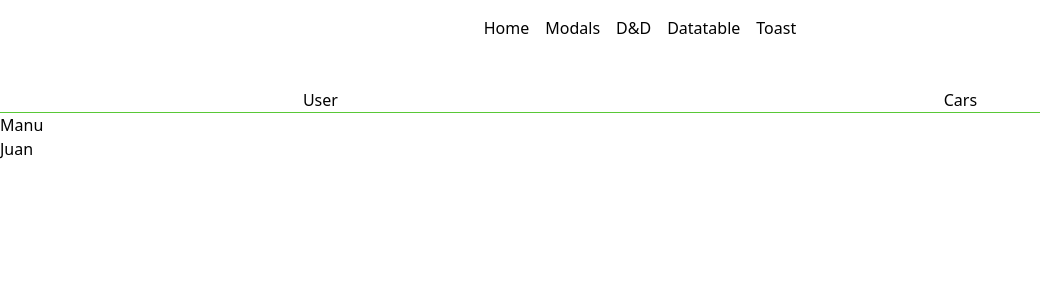
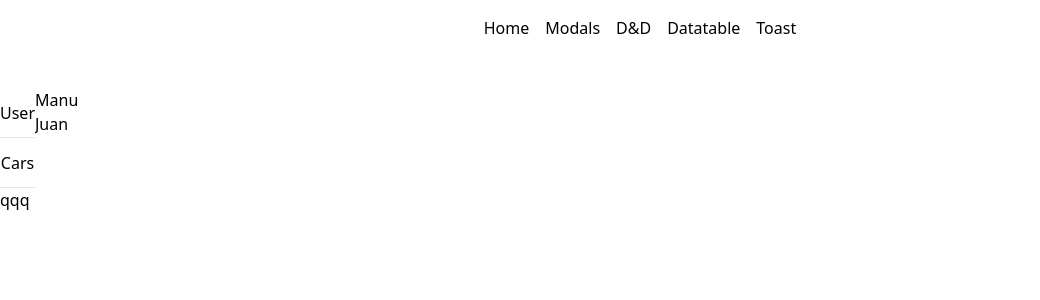
Before and after one commit to guiurm/bit-craft, a Vue app: page /tabs in a window 1280 px wide. Shown: the top 300 px of the page, without its empty margins (0-1040 px from the left). Built offline with nearby package versions, Linux system fonts and the light colour scheme.

Commit message:
fix: tabs position

```diff
--- a/src/components/tabs/TabSlide.vue
+++ b/src/components/tabs/TabSlide.vue
@@ -1,15 +1,5 @@
 <script setup lang="ts">
-import {
-    computed,
-    inject,
-    onBeforeMount,
-    onBeforeUnmount,
-    ref,
-    watch,
-    type Component,
-    type Ref,
-    type VNode
-} from 'vue';
+import { inject, onBeforeMount, onBeforeUnmount, ref, watch, type Component, type Ref, type VNode } from 'vue';
 import useCssClassTranslator, { type TCss } from '../../composables/cssClassTranslator';
 import { TAB_ADD, TAB_REMOVE, TAB_SET_ACTIVE, type TTabInjections, type TTabSlideData } from './TabGlobals';
 
@@ -18,10 +8,10 @@ const props = withDefaults(
         header: string | { component: Component | (() => VNode); binds: Record<string, any> };
         id?: string;
         active?: boolean;
-        transitionName?: string;
+        //transitionName?: string;
         class?: TCss;
     }>(),
-    { active: false, transitionName: 'fade', class: '' }
+    { active: false, /*transitionName: 'fade',*/ class: '' }
 );
 const emits = defineEmits<{ clickTab: []; show: []; hide: [] }>();
 
@@ -56,12 +46,14 @@ watch(
         if (n) setTab(id);
     }
 );
-const transition = computed(() => props.transitionName);
+// const transition = computed(() => props.transitionName);
 </script>
 <template>
-    <transition :name="transition" class="absolute top-0">
-        <div v-if="tabR.active" :class="css">
-            <slot />
-        </div>
-    </transition>
+    <!--
+        <transition :name="transition" class="absolute top-0">
+            <transition :name="transition"> </transition>
+    -->
+    <div v-if="tabR.active" :class="css">
+        <slot />
+    </div>
 </template>
--- a/src/views/TabsView.vue
+++ b/src/views/TabsView.vue
@@ -5,7 +5,7 @@ import MainLayout from '@/layouts/MainLayout.vue';
 </script>
 <template>
     <main-layout>
-        <tab-menu :direction="'line'">
+        <tab-menu :direction="'col'">
             <tab-slide :header="'User'">
                 <ul>
                     <li>Manu</li>
@@ -21,5 +21,6 @@ import MainLayout from '@/layouts/MainLayout.vue';
                 <div class="btn">btn</div>
             </tab-slide>
         </tab-menu>
+        qqq
     </main-layout>
 </template>
```
